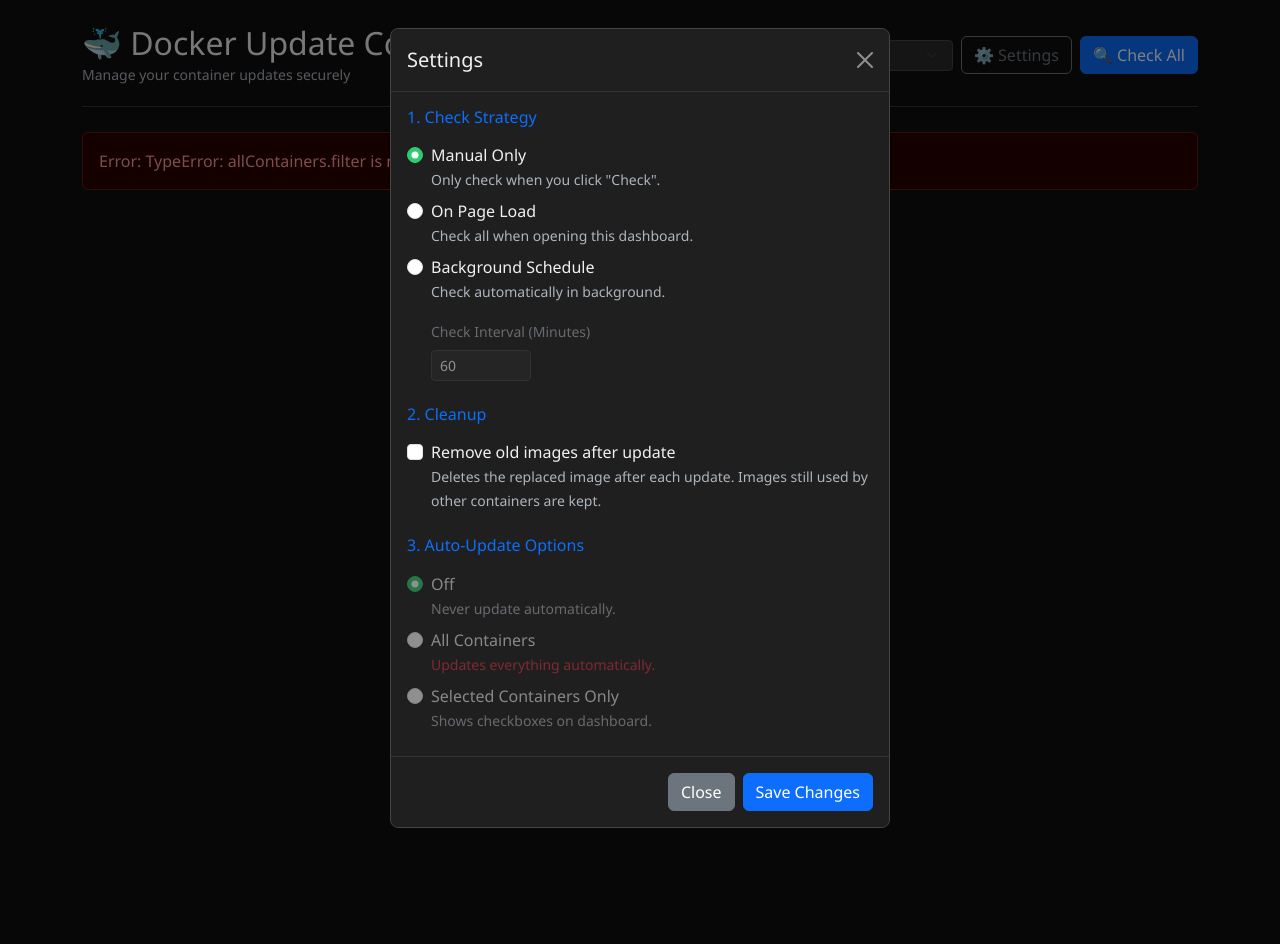
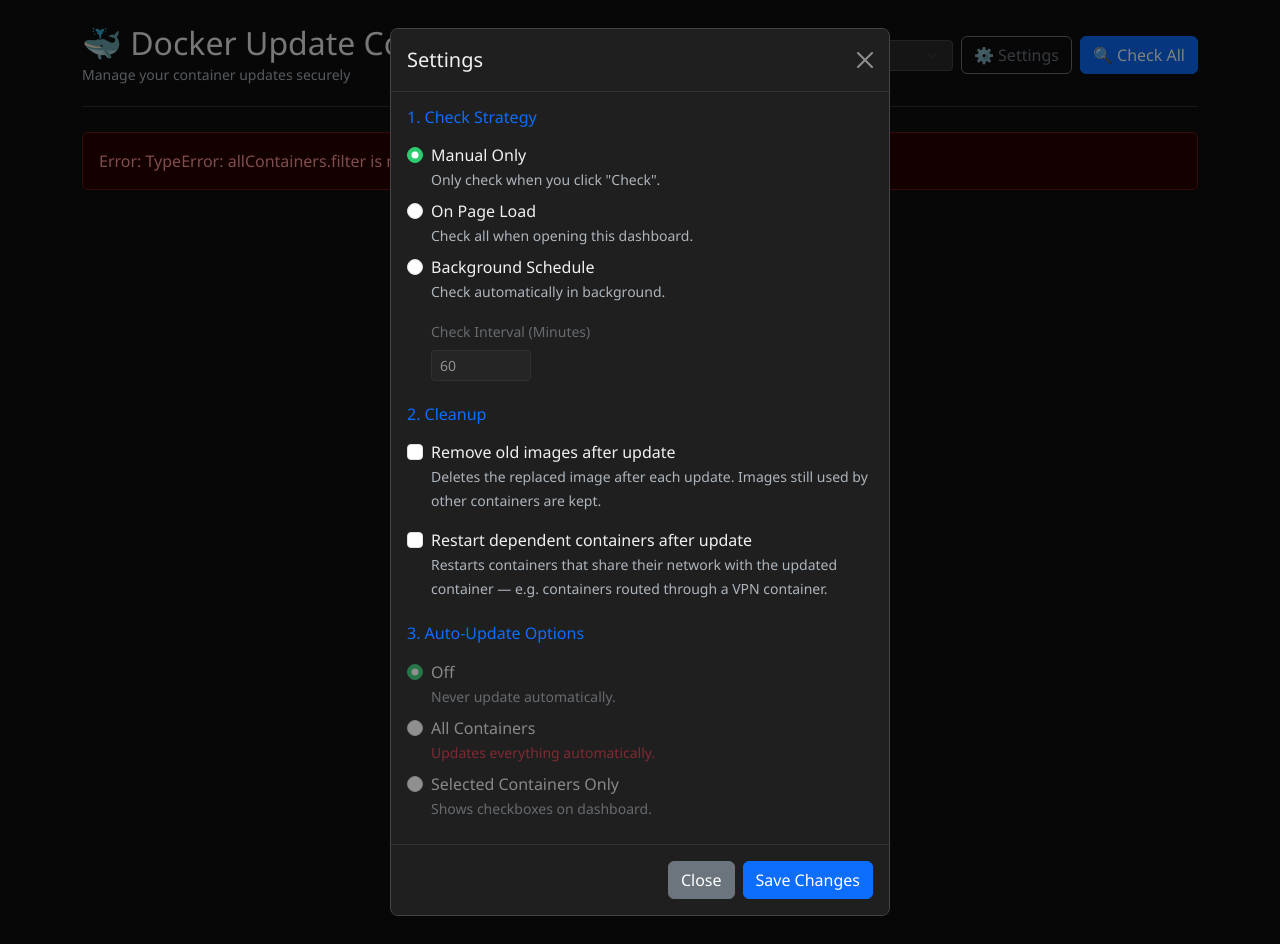
Before and after one commit to boingbasti/docker-update-commander, a Flask app: page / in a window 1280 px wide, after a click on "⚙️ Settings". Run offline with Flask 3, Linux system fonts and the light colour scheme; data that the repository does not hold is empty; parts of the project's set-up code (start-up, migrations or seed data) failed here and were passed over.

Commit message:
Add dependent container restart + fix image removal

```diff
--- a/app.py
+++ b/app.py
@@ -30,7 +30,8 @@ DEFAULT_CONFIG = {
     "check_interval": 60,         # Minutes
     "auto_update_mode": "off",    # Options: 'off', 'all', 'selected'
     "auto_update_containers": [], # List of container names
-    "remove_old_images": False    # Remove replaced images after update
+    "remove_old_images": False,   # Remove replaced images after update
+    "restart_dependents": False   # Restart containers that share network with updated container
 }
 
 # Docker Setup
@@ -149,10 +150,51 @@ def trigger_updater_engine(container_name, old_image_id=None):
         config = load_config()
         if config.get('remove_old_images', False):
             try:
-                client.images.remove(old_image_id, force=False)
-                logger.info(f"Removed old image {old_image_id[:12]} after update of {container_name}")
+                # Check if any RUNNING container still uses the old image — don't break those.
+                # Stopped containers referencing it are irrelevant (force=True handles them).
+                running_users = [
+                    c.name for c in client.containers.list()
+                    if c.image.id == old_image_id
+                ]
+                if running_users:
+                    logger.info(f"Skipping removal of old image {old_image_id[:12]}: still used by running containers {running_users}")
+                else:
+                    client.images.remove(old_image_id, force=True)
+                    logger.info(f"Removed old image {old_image_id[:12]} after update of {container_name}")
             except Exception as e:
                 logger.warning(f"Could not remove old image {old_image_id[:12]}: {e}")
+
+def get_dependent_containers(container_id, container_name):
+    """Find running containers whose network namespace is shared with the given container."""
+    dependents = []
+    try:
+        for c in client.containers.list():
+            if c.id == container_id:
+                continue
+            network_mode = c.attrs.get('HostConfig', {}).get('NetworkMode', '')
+            if network_mode.startswith('container:'):
+                ref = network_mode.split('container:', 1)[1]
+                # ref can be full id, short id, or name
+                if ref == container_name or ref == container_id or container_id.startswith(ref):
+                    dependents.append(c)
+    except Exception as e:
+        logger.warning(f"Could not determine dependent containers: {e}")
+    return dependents
+
+def restart_dependents_if_enabled(container_id, container_name):
+    """Restart network-dependent containers after an update, if the setting is on."""
+    config = load_config()
+    if not config.get('restart_dependents', False):
+        return []
+    restarted = []
+    for dep in get_dependent_containers(container_id, container_name):
+        try:
+            dep.restart()
+            restarted.append(dep.name)
+            logger.info(f"Restarted dependent container '{dep.name}' after update of '{container_name}'")
+        except Exception as e:
+            logger.warning(f"Could not restart dependent container '{dep.name}': {e}")
+    return restarted
 
 # --- Background Worker ---
 
@@ -202,9 +244,11 @@ def background_worker():
 
                                     if should_update:
                                         logger.info(f"Auto-Update triggered for {c.name}")
+                                        saved_id = c.id
                                         trigger_updater_engine(c.name, c.image.id)
+                                        restart_dependents_if_enabled(saved_id, c.name)
                                         with CACHE_LOCK:
-                                            if c.id in SERVER_CACHE: del SERVER_CACHE[c.id]
+                                            if saved_id in SERVER_CACHE: del SERVER_CACHE[saved_id]
 
                             except Exception as inner_e:
                                 logger.warning(f"Failed to process {c.name}: {inner_e}")
@@ -221,7 +265,9 @@ def background_worker():
                                         should_update = True
                                     if should_update:
                                         logger.info(f"Auto-Update triggered for self: {self_container.name}")
+                                        saved_self_id = self_container.id
                                         trigger_updater_engine(self_container.name, self_container.image.id)
+                                        restart_dependents_if_enabled(saved_self_id, self_container.name)
                             except Exception as inner_e:
                                 logger.warning(f"Failed to process self container: {inner_e}")
 
@@ -254,7 +300,7 @@ def get_settings():
 def update_settings():
     new_settings = request.json
     current_config = load_config()
-    allowed_keys = ["check_mode", "check_interval", "auto_update_mode", "auto_update_containers", "remove_old_images"]
+    allowed_keys = ["check_mode", "check_interval", "auto_update_mode", "auto_update_containers", "remove_old_images", "restart_dependents"]
     for key in allowed_keys:
         if key in new_settings:
             current_config[key] = new_settings[key]
@@ -315,13 +361,16 @@ def run_update(container_name):
     if not client: return jsonify({'error': 'No docker connection'}), 500
     try:
         old_image_id = None
+        container_id = None
         containers = client.containers.list(filters={'name': container_name})
         for c in containers:
             if c.name == container_name:
                 old_image_id = c.image.id
+                container_id = c.id
                 break
         trigger_updater_engine(container_name, old_image_id)
-        return jsonify({'success': True, 'message': f'Update triggered for {container_name}'})
+        restarted = restart_dependents_if_enabled(container_id, container_name) if container_id else []
+        return jsonify({'success': True, 'message': f'Update triggered for {container_name}', 'restarted_dependents': restarted})
     except Exception as e:
         return jsonify({'error': str(e)}), 500
 
--- a/templates/index.html
+++ b/templates/index.html
@@ -176,9 +176,13 @@
                 </div>
 
                 <h6 class="mb-3 text-primary">2. Cleanup</h6>
-                <div class="form-check mb-4">
+                <div class="form-check mb-3">
                     <input class="form-check-input" type="checkbox" id="removeOldImages">
                     <label class="form-check-label" for="removeOldImages">Remove old images after update <br> <small>Deletes the replaced image after each update. Images still used by other containers are kept.</small></label>
+                </div>
+                <div class="form-check mb-4">
+                    <input class="form-check-input" type="checkbox" id="restartDependents">
+                    <label class="form-check-label" for="restartDependents">Restart dependent containers after update <br> <small>Restarts containers that share their network with the updated container — e.g. containers routed through a VPN container.</small></label>
                 </div>
 
                 <h6 class="mb-3 text-primary">3. Auto-Update Options</h6>
@@ -244,6 +248,7 @@
             if (cmRadio) cmRadio.checked = true;
             document.getElementById('checkInterval').value = currentConfig.check_interval || 60;
             document.getElementById('removeOldImages').checked = currentConfig.remove_old_images || false;
+            document.getElementById('restartDependents').checked = currentConfig.restart_dependents || false;
             const amRadio = document.querySelector(`input[name="autoUpdateMode"][value="${currentConfig.auto_update_mode || 'off'}"]`);
             if (amRadio) amRadio.checked = true;
 
@@ -257,7 +262,8 @@
         const interval = document.getElementById('checkInterval').value;
         const autoUpdateMode = document.querySelector('input[name="autoUpdateMode"]:checked').value;
         const removeOldImages = document.getElementById('removeOldImages').checked;
-        const newConfig = { check_mode: checkMode, check_interval: parseInt(interval), auto_update_mode: autoUpdateMode, remove_old_images: removeOldImages };
+        const restartDependents = document.getElementById('restartDependents').checked;
+        const newConfig = { check_mode: checkMode, check_interval: parseInt(interval), auto_update_mode: autoUpdateMode, remove_old_images: removeOldImages, restart_dependents: restartDependents };
 
         try {
             const res = await fetch('/api/settings', {
```
Also changed, not shown: README.md.
